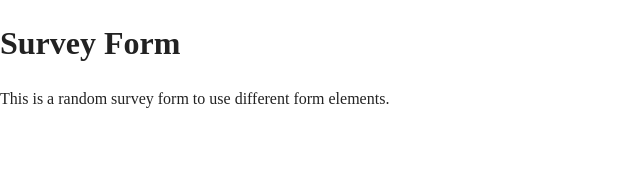
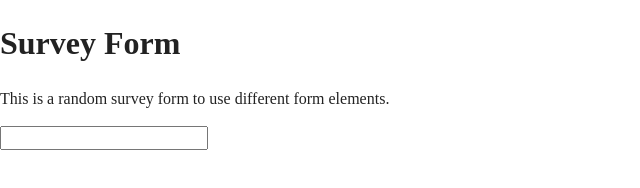
Before and after one commit to leduec/surveyForm, a plain HTML site: page index.html in a window 1280 px wide. Shown: the whole page, without its empty margins (0-640 px from the left). Drawn offline with Linux system fonts and the light colour scheme.

Commit message:
User Story #4

```diff
--- a/index.html
+++ b/index.html
@@ -20,7 +20,7 @@
         <h1 id="title">Survey Form</h1>
         <p id="description">This is a random survey form to use different form elements.</p>
         <form id="survey-form">
-
+            <input id="name" required>
         </form>
     </div>
 
```
